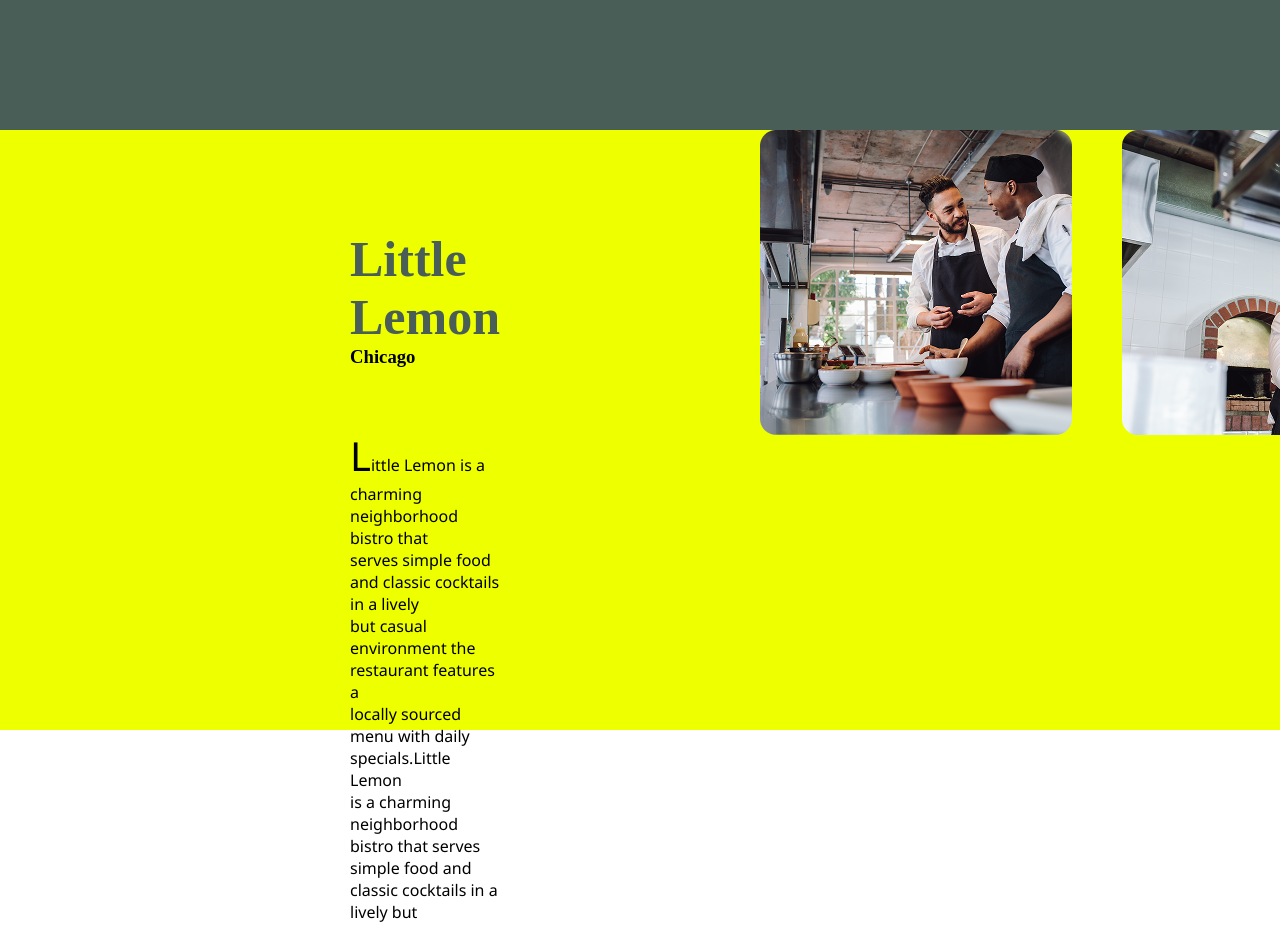
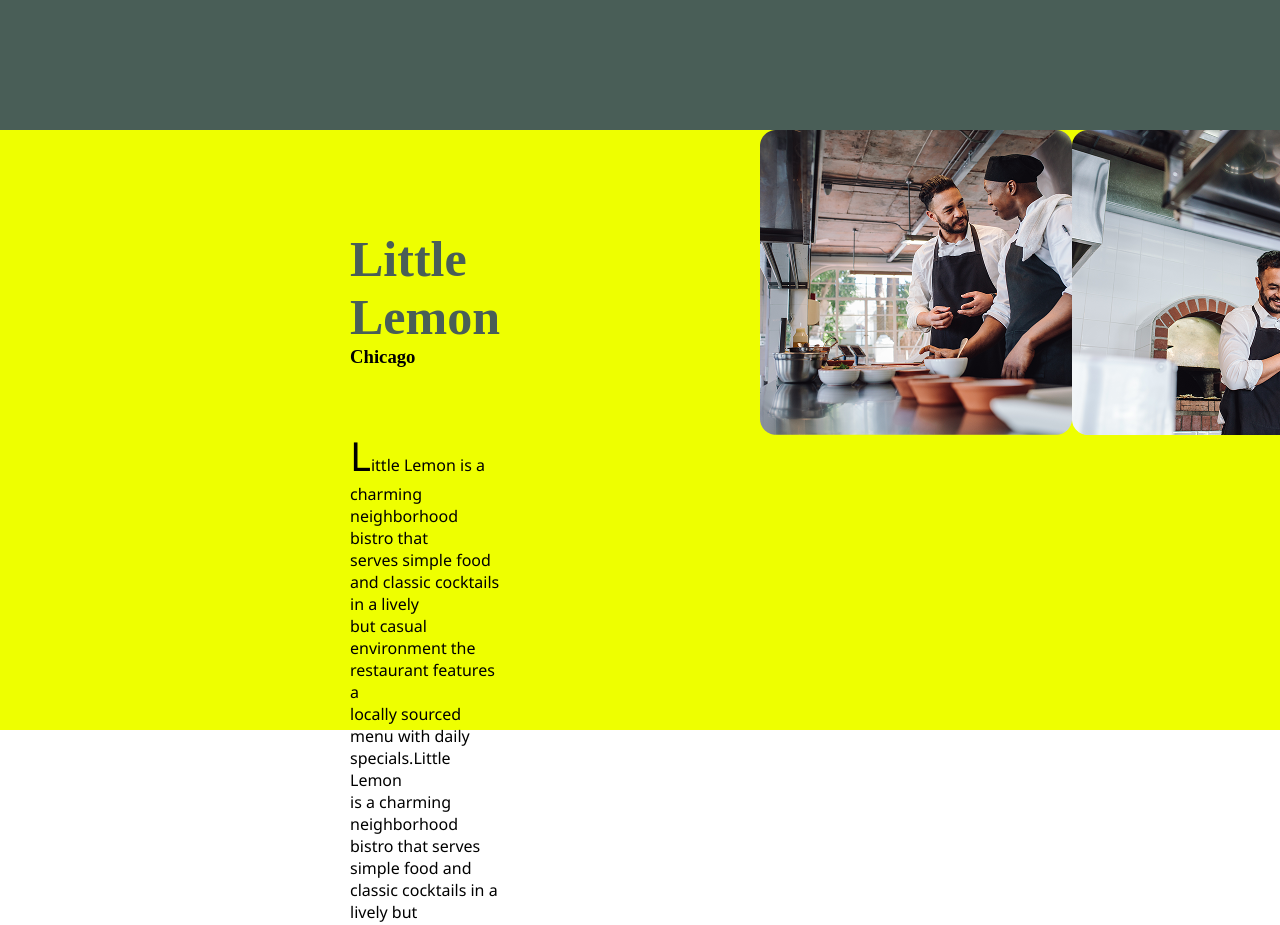
Before and after one commit to gabrieljcoutinho/PROJETO_Little-Lemon, a React (Create React App) app: page / in a window 1280 px wide. Shown: the part 2060-2985 px from the top of the page. Built offline with nearby package versions, Linux system fonts and the light colour scheme.

Commit message:
css novo

```diff
--- a/src/ts/SectionChicago.jsx
+++ b/src/ts/SectionChicago.jsx
@@ -24,7 +24,8 @@ const SectionChicago = (props: Props) => {
                        sourced menu with daily specials.</p>
           </ul>
 
-          <div className="imgsChicago1">
+            <div className="imgsChicago">
+                  <div className="imgsChicago1">
                 <img src={img1Chicago} alt="" />
           </div>
 
@@ -32,6 +33,7 @@ const SectionChicago = (props: Props) => {
                               <img src={img2Chicago} alt="" />
           </div>
 
+            </div>
     </div>
   )
 }
```
